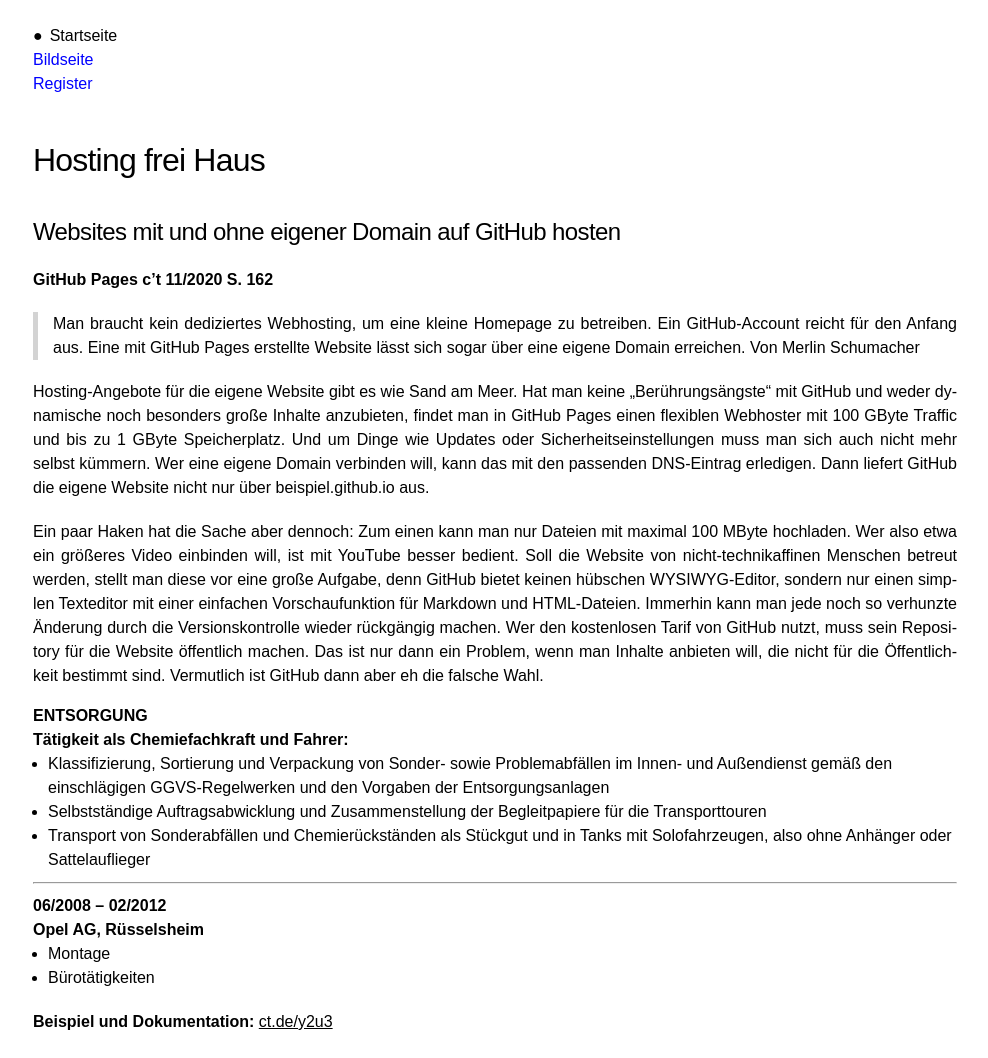
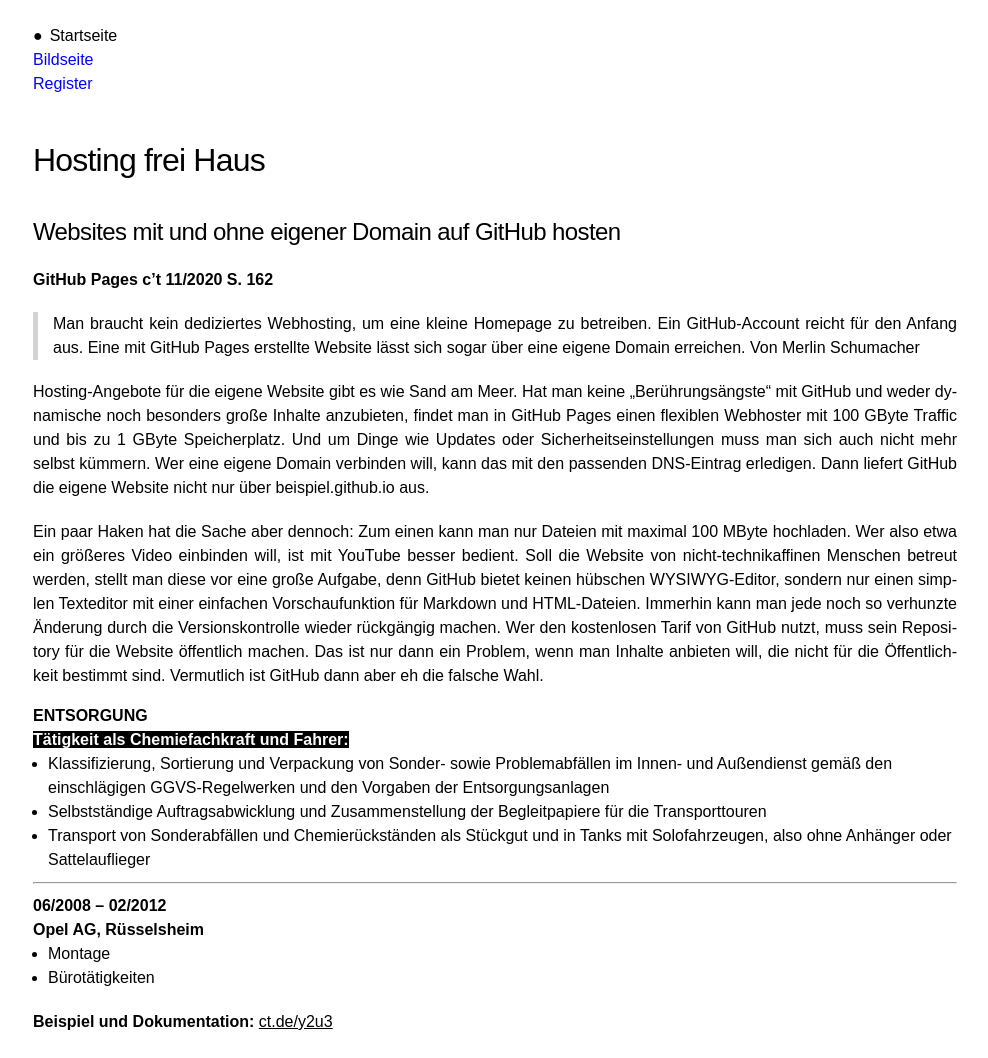
Before and after one commit to webuser-ralf/webuser-ralf.github.io, a Jekyll site: the page built from index.md, in a window 1280 px wide. Shown: the whole page, without its empty margins (145-1133 px from the left). Built offline with Jekyll 4.4.1, drawn with Linux system fonts in a browser that asks for light colours; our own code applies the rules of GitHub Pages for plain Markdown files.

Commit message:
Update layout.scss

```diff
--- a/_sass/layout.scss
+++ b/_sass/layout.scss
@@ -11,6 +11,11 @@
 p {
     text-align: justify;
     hyphens: auto;
+}
+
+span {
+    color: #fff;
+    background: #000;
 }
 
 hr {
```
